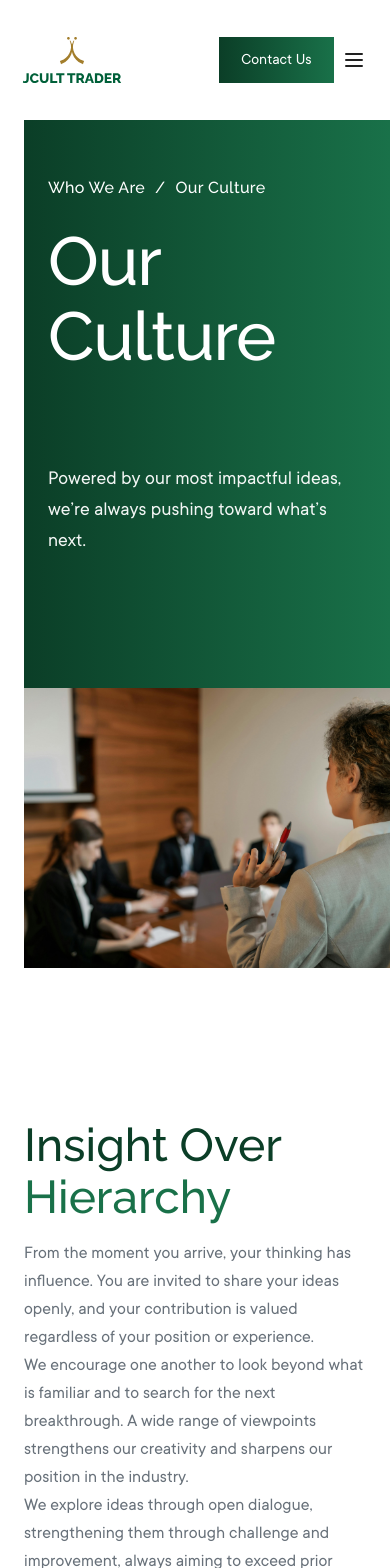
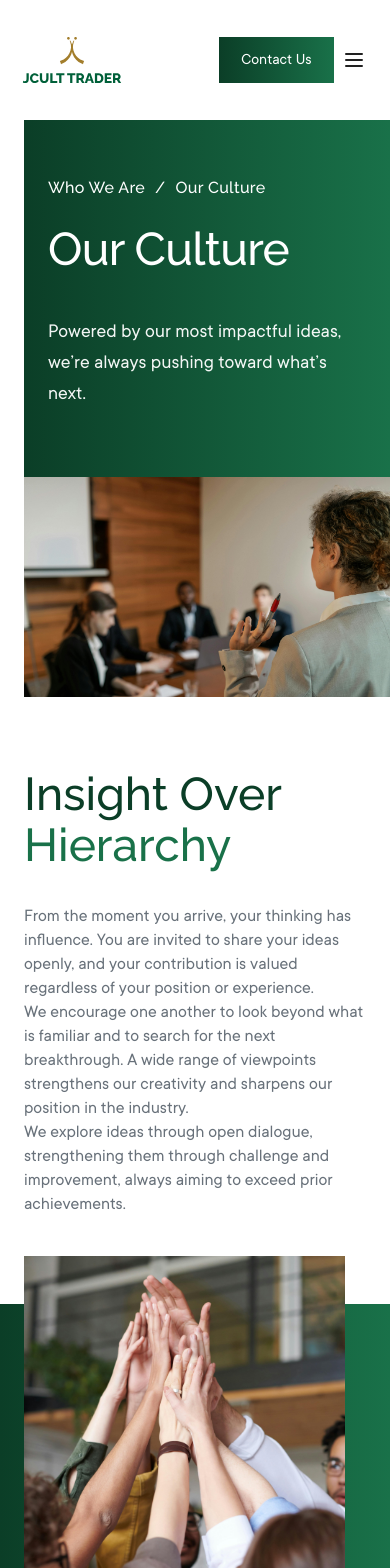
Before and after one commit to CodeWhiz-101/Jcult, a Next.js app: page /who-we-are/our-culture in a window 390 px wide. Shown: the top 1568 px of the page. Built offline with nearby package versions, Linux system fonts and the light colour scheme.

Commit message:
chore: force vercel rebuild

```diff
--- a/src/app/who-we-are/our-culture/page.tsx
+++ b/src/app/who-we-are/our-culture/page.tsx
@@ -31,15 +31,17 @@ useEffect(() => {
       <main className="pt-20">
 
 {/* ================= HERO ================= */}
-<section className="relative mb-32 overflow-visible">
+<section className="relative mb-12 md:mb-32 overflow-visible">
   <div className="relative bg-primary ml-6 md:ml-10 lg:ml-14">
 
-    <div className="relative h-[568px] md:h-[648px] lg:h-[688px]">
+    <div className="relative h-auto md:h-[648px] lg:h-[688px]">
+
      <div className="container-responsive h-full">
         <div className="flex h-full">
 
           {/* LEFT CONTENT */}
-<div className="relative z-20 max-w-xl text-white pt-24 pb-20 flex flex-col h-full">
+<div className="relative z-20 max-w-xl text-white pt-24 pb-4 md:pb-20 flex flex-col md:h-full">
+
 
   {/* TOP GROUP */}
   <div>
@@ -53,30 +55,46 @@ useEffect(() => {
     <div
       ref={sectionRef}
       className={`
-        mt-6
+       mt-6 mb-10 md:mb-8
     transition-all
     duration-[1000ms]
     ease-[cubic-bezier(.22,.61,.36,1)]
         ${isVisible ? 'opacity-100 translate-x-0' : 'opacity-0 -translate-x-24'}
       `}
     >
+      {/* MOBILE TITLE */}
 <h1
-        style={{
-          fontFamily: 'Raleway, sans-serif',
-          fontWeight: 500,
-          fontSize: '68px',
-          lineHeight: '1.1',
-          letterSpacing: '-0.018em',
-          color: '#ffffff',
-        }}
+  className="
+    block md:hidden
+    font-brand font-medium
+    text-[46px]
+    leading-[1.12]
+    tracking-[-0.015em]
+    text-white
+  "
 >
   Our Culture
 </h1>
+
+{/* DESKTOP TITLE */}
+<h1
+  className="
+    hidden md:block
+    font-brand font-medium
+    text-[68px]
+    leading-[1.1]
+    tracking-[-0.018em]
+    text-white
+  "
+>
+  Our Culture
+</h1>
+
     </div>
   </div>
 
   {/* THIS IS THE IMPORTANT LINE */}
-  <div className="flex-1" />
+  <div className="hidden md:block flex-1" />
 
   {/* BOTTOM-PINNED TEXT */}
   <p className="max-w-md text-[20px] leading-[1.55] text-white/95 mb-3">
@@ -121,7 +139,9 @@ useEffect(() => {
       <img
         src="/images/ourculture1.jpg"
         alt="Our Culture"
-        className="w-full h-[280px] object-cover"
+        className="w-full h-[220px] md:h-[280px]
+ object-cover object-top
+"
       />
     </div>
 
@@ -135,7 +155,7 @@ useEffect(() => {
         {/* ================= INSIGHT SECTION ================= */}
         <section className="py-6 md:py-8 lg:py-16 mb-16">
           <div className="container-responsive">
-            <div className="flex flex-col md:flex-row items-start">
+            <div className="flex flex-col md:flex-row items-start gap-4 md:gap-0">
 
               <div className="flex-1 mb-4 md:mb-6 lg:mb-0">
                 <FadeLeft>
@@ -159,18 +179,20 @@ useEffect(() => {
 
               <div className="flex-1 md:pl-8 lg:pl-16 space-y-4 md:space-y-6">
                 <FadeLeft delay={200}>
-                  <p className="text-section-content color-grey leading-[28px]">
+                  <p className="text-section-content color-grey leading-[24px] md:leading-[28px]">
                     From the moment you arrive, your thinking has influence. You are invited to share your
                     ideas openly, and your contribution is valued regardless of your position or experience.
                   </p>
 
-                  <p className="text-section-content color-grey leading-[28px]">
+                 <p className="text-section-content color-grey leading-[24px] md:leading-[28px]">
+
                     We encourage one another to look beyond what is familiar and to search for the next
                     breakthrough. A wide range of viewpoints strengthens our creativity and sharpens our
                     position in the industry.
                   </p>
 
-                  <p className="text-section-content color-grey leading-[28px]">
+                 <p className="text-section-content color-grey leading-[24px] md:leading-[28px]">
+
                     We explore ideas through open dialogue, strengthening them through challenge and
                     improvement, always aiming to exceed prior achievements.
                   </p>
@@ -185,7 +207,7 @@ useEffect(() => {
         <CoreValuesSection />
 
         {/* ================= HQ SECTION ================= */}
-        <section className="py-6 md:py-8 lg:py-16 container-responsive">
+        <section className="mt-12 pt-4 pb-8 md:mt-0 md:py-8 lg:py-16 container-responsive">
           <div className="flex flex-col md:flex-row items-start">
 
             <div className="flex-1 mb-6 md:mb-0">
@@ -193,10 +215,11 @@ useEffect(() => {
                <h2
   className="
     font-brand
-    text-[46px] md:text-[50px] lg:text-[56px]
-    leading-[1.12]
+    text-[36px] md:text-[50px] lg:text-[56px]
+    leading-[1.15] md:leading-[1.12]
   "
 >
+
   <span className="block font-medium text-[var(--brand-green-1)]">
     A Headquarters Built
   </span>
--- a/src/app/who-we-are/page.tsx
+++ b/src/app/who-we-are/page.tsx
@@ -43,7 +43,7 @@ export default function WhoWeAre() {
 
         {/* ================= SECTION 1 ================= */}
         <FadeUp>
-<section className="pt-2 md:pt-4 lg:pt-6 pb-6 md:pb-8 lg:pb-16 bg-[#ffffff]">
+<section className="pt-8 md:pt-4 lg:pt-6 pb-6 md:pb-8 lg:pb-16 bg-[#ffffff]">
             <div className="container-responsive">
               <div className="flex flex-col md:flex-row items-start">
                 <div className="flex-1 mb-4 md:mb-6 lg:mb-0">
--- a/src/components/features/CoreValuesSection.tsx
+++ b/src/components/features/CoreValuesSection.tsx
@@ -34,7 +34,8 @@ export default function CoreValuesSection() {
   return (
     <section className="bg-primary text-white py-20 relative overflow-visible">
       {/* HERO SECTION */}
-      <div className="grid grid-cols-1 md:grid-cols-2 items-center gap-10 pl-0 pr-6 md:pr-10 lg:pr-14">
+      <div className="grid grid-cols-1 md:grid-cols-2 items-center gap-10 px-6 md:pl-0 md:pr-10 lg:pr-14
+ md:pr-10 lg:pr-14">
 
 
 
@@ -81,25 +82,39 @@ export default function CoreValuesSection() {
       <div className="max-w-[92rem] mx-auto px-10 mt-12">
 
         {/* Top row: 3 columns */}
-        <div className="grid grid-cols-1 md:grid-cols-3 gap-12 pt-10">
+        <div className="grid grid-cols-1 md:grid-cols-3 gap-12 pt-10 items-stretch">
           {valuesTop.map((value, i) => (
            <FadeLeft key={i} delay={i * 200}>
-  <div className="relative pr-6 pl-6">
+  <div className="relative pr-6 pl-6 h-full flex flex-col">
+
 
     {/* FIXED HEIGHT VERTICAL DIVIDER */}
+    {/* MOBILE DIVIDER — follows text */}
 <div
   className="
     absolute
     left-0
     top-2
+    bottom-0
     w-px
     bg-white/20
-
-        h-[210px]
-        md:h-[230px]
-        lg:h-[250px]
+    md:hidden
   "
 />
+
+{/* DESKTOP DIVIDER — equal height columns */}
+<div
+  className="
+    absolute
+    left-0
+    top-0
+    h-full
+    w-px
+    bg-white/20
+    hidden md:block
+  "
+/>
+
 
     <h4
       style={{ fontFamily: 'Raleway, sans-serif' }}
```
Also changed, not shown: 1 other file (tests, documents, lock files or other folders). Lines whose indentation alone changed are shown as unchanged.
